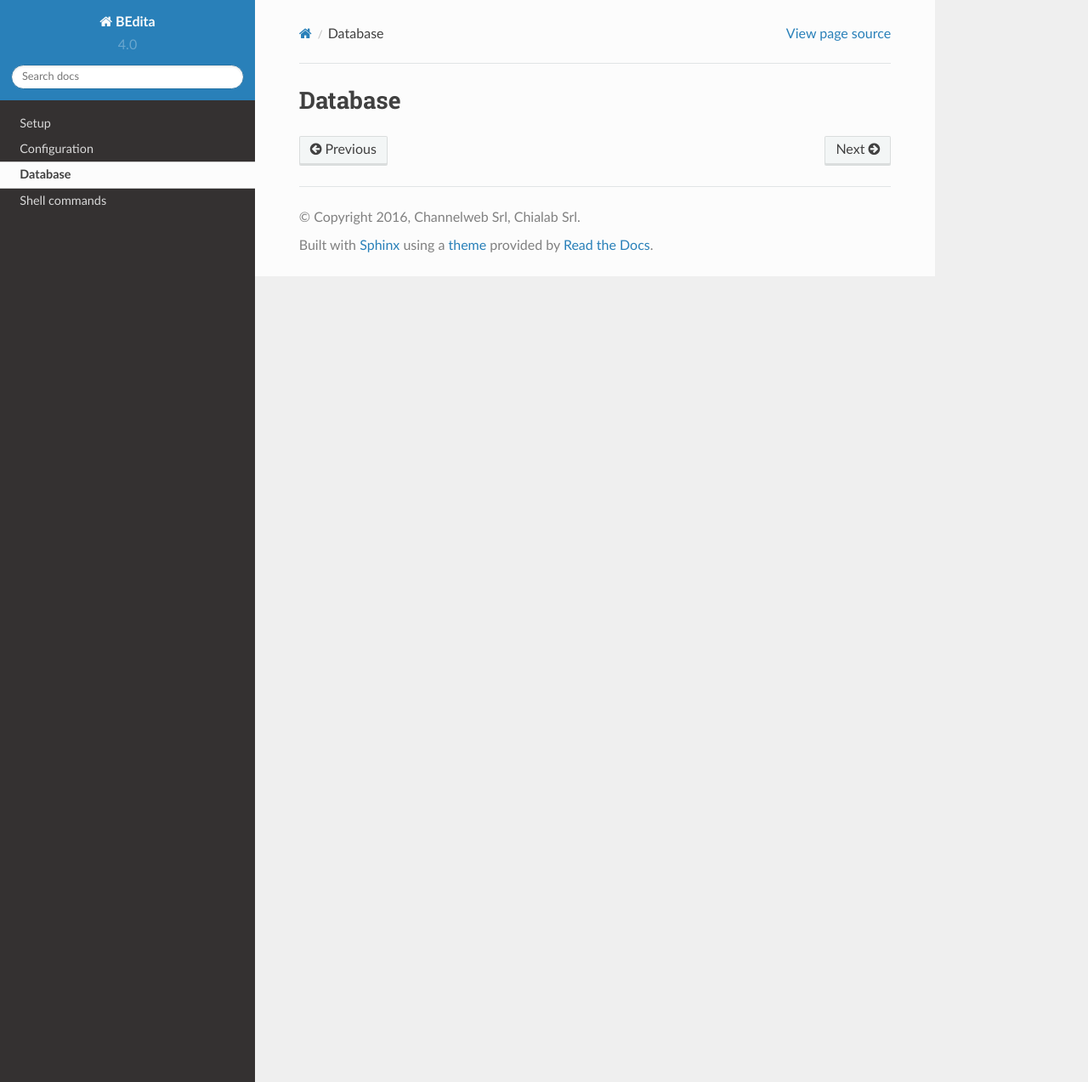
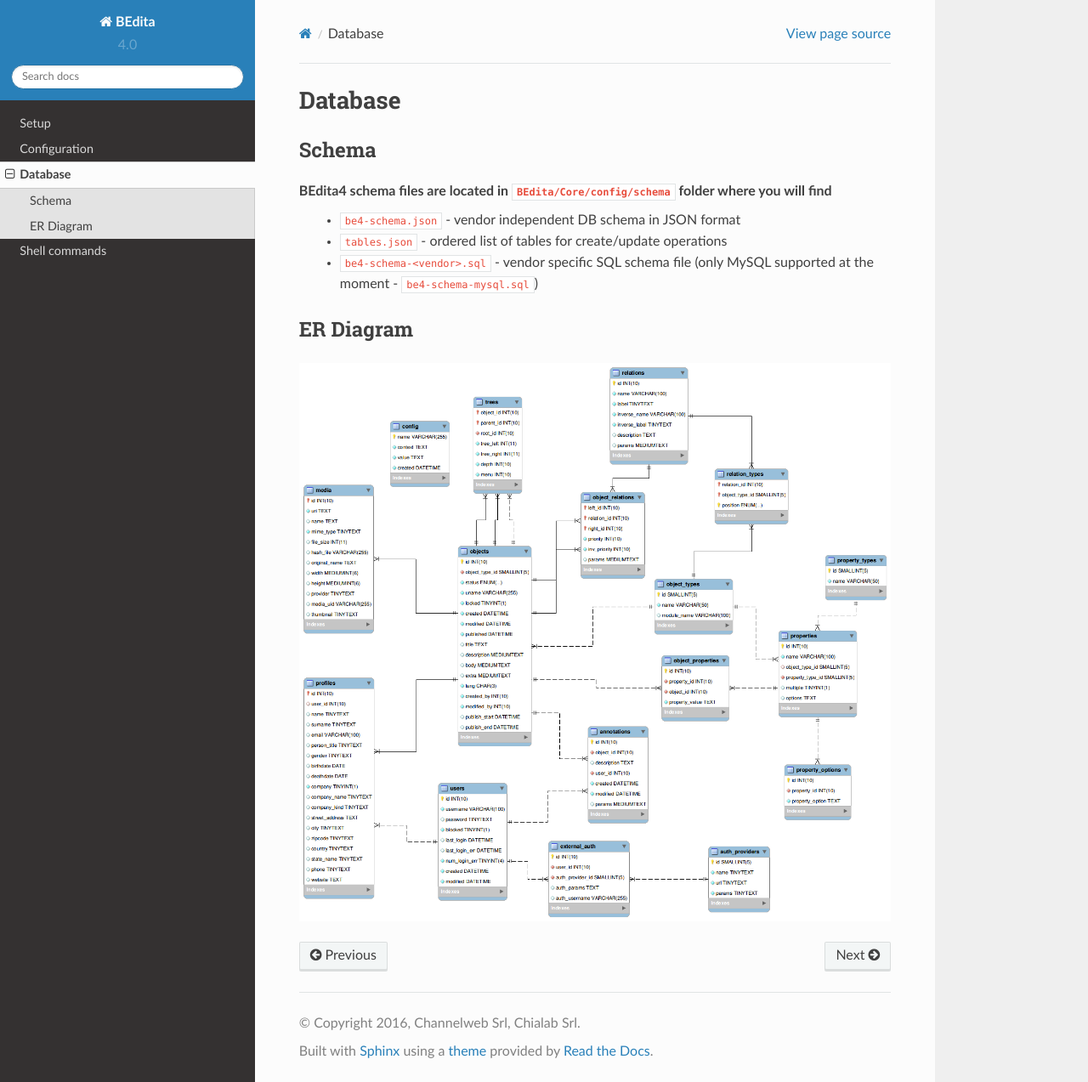
Before and after one commit to bedita/docs, a Sphinx documentation site: the page built from source/database.rst, in a window 1280 px wide and 1273 px high. Shown: the whole window at 85% size. Built offline with Sphinx 7.4.7 and the Read the Docs theme 2.0.0, drawn with Linux system fonts in a browser that asks for light colours.

Commit message:
docs: basic database information

```diff
--- a/source/database.rst
+++ b/source/database.rst
@@ -1,2 +1,16 @@
 Database
 ========
+
+Schema
+------
+
+BEdita4 schema files are located in ``BEdita/Core/config/schema`` folder where you will find
+ * ``be4-schema.json`` - vendor independent DB schema in JSON format
+ * ``tables.json`` - ordered list of tables for create/update operations
+ * ``be4-schema-<vendor>.sql`` - vendor specific SQL schema file (only MySQL supported at the moment - ``be4-schema-mysql.sql``)
+
+ER Diagram
+----------
+
+
+.. image:: _static/be4-schema.png
```
Also changed, not shown: source/_static/be4-schema.png (added).
